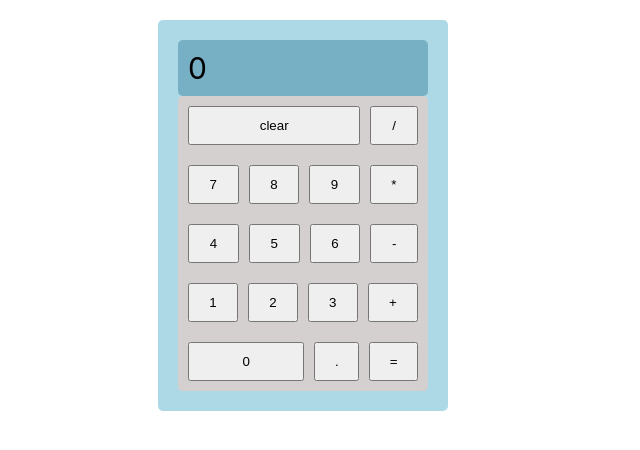
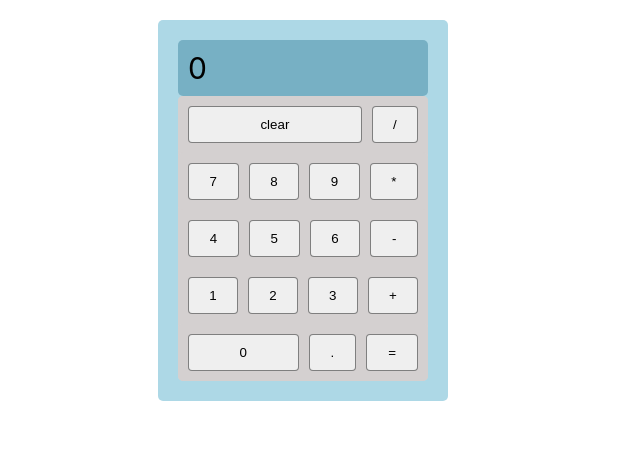
Before and after one commit to henriwf/calculator, a plain HTML site: page index.html in a window 1280 px wide. Shown: the whole page, without its empty margins (0-640 px from the left). Drawn offline with Linux system fonts and the light colour scheme.

Commit message:
change button style

```diff
--- a/style.css
+++ b/style.css
@@ -76,12 +76,19 @@ button {
     padding: 10px;
     align-items: center;
     justify-content: center;
+    border-radius: 4px;
+    border: 1px solid rgba(122, 122, 122, 0.952);
+
 }
+
+button:hover {
+    background-color: rgb(203, 228, 236);
+  }
 
 .clear {
     flex-grow: 6;
 }
 
 #zero {
-    flex-grow: 5;
+    flex-grow: 3.7;
 }
```
